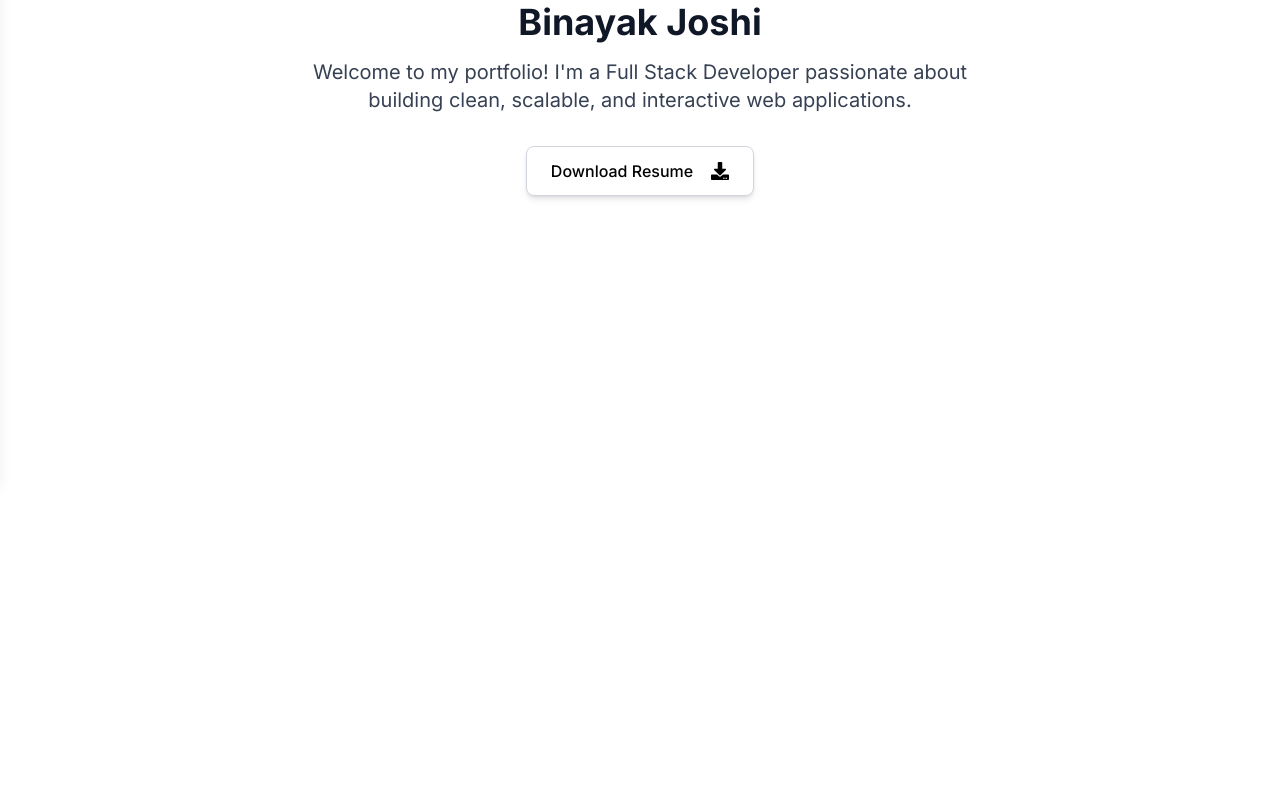
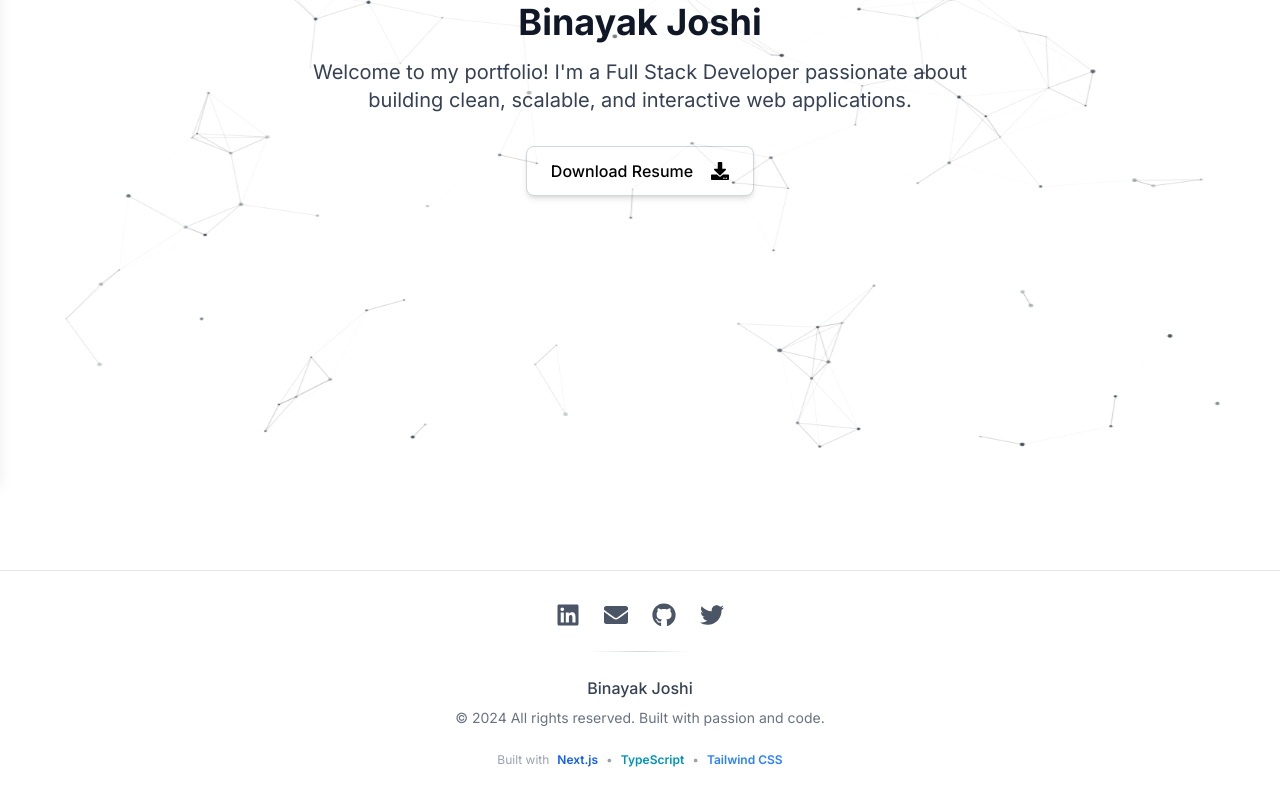
Before and after one commit to binayakjoshi/portfolio, a Next.js app: page / in a window 1280 px wide. Shown: the part 319-1119 px from the top of the page. Before the commit the page ends 889 px from the top, so only its background shows below. Built offline with nearby package versions, Linux system fonts and the light colour scheme.

Commit message:
feat(app): add new background and footer components, move files to themes folder

```diff
--- a/app/layout.tsx
+++ b/app/layout.tsx
@@ -3,7 +3,9 @@ import type { Metadata } from "next";
 import { Inter } from "next/font/google";
 import "./globals.css";
 import NavigationBar from "@/components/navigation/nav-bar";
-import ThemeProviderWrapper from "@/components/theme-provider-wrapper";
+import ThemeProviderWrapper from "@/components/background/theme-provider-wrapper";
+import Footer from "@/components/background/footer";
+import AppBackground from "@/components/background/app-background";
 
 const inter = Inter({ subsets: ["latin"] });
 
@@ -23,10 +25,13 @@ export default function RootLayout({
         className={`${inter.className} bg-white dark:bg-zinc-900 text-gray-900 dark:text-gray-100 transition-colors duration-200 min-h-screen`}
       >
         <ThemeProviderWrapper>
-          <NavigationBar />
+          <div className="relative z-50"><NavigationBar />
+          </div>
+          <AppBackground/>
           <main className="pt-4 bg-white dark:bg-zinc-900 min-h-screen">
             {children}
           </main>
+          <Footer/>
         </ThemeProviderWrapper>
       </body>
     </html>
--- /dev/null
+++ b/components/background/app-background.tsx
@@ -0,0 +1,214 @@
+'use client';
+
+import React, { useEffect, useRef } from 'react';
+import { useTheme } from 'next-themes';
+
+type Star = {
+  x: number;
+  y: number;
+  vx: number;
+  vy: number;
+  radius: number;
+  opacity: number;
+}
+
+type BackgroundProps = {
+  speed?: number;
+}
+
+const AppBackground = ({
+  speed = 0.2
+}: BackgroundProps) => {
+  const canvasRef = useRef<HTMLCanvasElement>(null);
+  const starsRef = useRef<Star[]>([]);
+  const animationFrameRef = useRef<number | undefined>(undefined);
+  const mouseRef = useRef({ x: 0, y: 0 });
+  const { resolvedTheme } = useTheme();
+
+  const seededRandom = (seed: number) => {
+    const x = Math.sin(seed) * 10000;
+    return x - Math.floor(x);
+  };
+
+  const scatteredPatterns = [
+    { seed: 42 },
+    { seed: 127 },
+    { seed: 256 },
+    { seed: 512 },
+    { seed: 768 },
+    { seed: 1024 },
+  ];
+
+  // Select a random pattern on component mount
+  const selectedPattern = useRef(
+    scatteredPatterns[Math.floor(Math.random() * scatteredPatterns.length)]
+  );
+
+  useEffect(() => {
+    const canvas = canvasRef.current;
+    if (!canvas) return;
+
+    const ctx = canvas.getContext('2d');
+    if (!ctx) return;
+
+    const initStars = () => {
+      const baseWidth = 1920;
+      const baseHeight = 1080;
+      const baseDensity = 220;
+
+      // Scale star count based on current screen size
+      const screenRatio = (canvas.width * canvas.height) / (baseWidth * baseHeight);
+      const starCount = Math.max(120, Math.floor(baseDensity * screenRatio));
+
+      starsRef.current = [];
+      const pattern = selectedPattern.current;
+      let seed = pattern.seed;
+
+      for (let i = 0; i < starCount; i++) {
+        // Generate completely scattered positions using seeded random
+        const normalizedX = seededRandom(seed++);
+        const normalizedY = seededRandom(seed++);
+
+        // Ensure even distribution across the entire screen
+        const finalX = normalizedX * 0.92 + 0.04;
+        const finalY = normalizedY * 0.92 + 0.04;
+
+        // Scale to actual screen dimensions
+        const actualX = finalX * canvas.width;
+        const actualY = finalY * canvas.height;
+
+        const radiusSeed = seededRandom(seed++);
+        const opacitySeed = seededRandom(seed++);
+        const vxSeed = seededRandom(seed++);
+        const vySeed = seededRandom(seed++);
+
+        starsRef.current.push({
+          x: actualX,
+          y: actualY,
+          vx: (vxSeed - 0.5) * 0.1 * speed,
+          vy: (vySeed - 0.5) * 0.1 * speed,
+          radius: radiusSeed * 2 + 0.5,
+          opacity: opacitySeed * 0.8 + 0.2,
+        });
+      }
+    };
+    const resizeCanvas = () => {
+      canvas.width = window.innerWidth;
+      canvas.height = Math.max(window.innerHeight, document.documentElement.scrollHeight);
+      initStars();
+    };
+    resizeCanvas();
+
+    // Separate resize handler that doesn't recreate initStars
+    const handleResize = () => {
+      canvas.width = window.innerWidth;
+      canvas.height = Math.max(window.innerHeight, document.documentElement.scrollHeight);
+      initStars();
+    };
+    window.addEventListener('resize', handleResize);
+
+    const handleMouseMove = (e: MouseEvent) => {
+      mouseRef.current = {
+        x: e.clientX,
+        y: e.clientY,
+      };
+    };
+    window.addEventListener('mousemove', handleMouseMove);
+
+    const animate = () => {
+      ctx.clearRect(0, 0, canvas.width, canvas.height);
+
+      const stars = starsRef.current;
+      const isDark = resolvedTheme === 'dark';
+      const connectionDistance = Math.min(150, Math.max(80, canvas.width / 12));
+      const mouseDistance = Math.min(180, Math.max(100, canvas.width / 10));
+
+      // Update and draw stars
+      stars.forEach((star, i) => {
+        // Update position
+        star.x += star.vx;
+        star.y += star.vy;
+
+        const padding = 20;
+        if (star.x < padding || star.x > canvas.width - padding) star.vx *= -1;
+        if (star.y < padding || star.y > canvas.height - padding) star.vy *= -1;
+
+        // Keep stars within bounds
+        star.x = Math.max(padding, Math.min(canvas.width - padding, star.x));
+        star.y = Math.max(padding, Math.min(canvas.height - padding, star.y));
+
+        ctx.beginPath();
+        ctx.arc(star.x, star.y, star.radius, 0, Math.PI * 2);
+        if (isDark) {
+          ctx.fillStyle = `rgba(156, 163, 175, ${star.opacity * 0.9})`;
+        } else {
+          ctx.fillStyle = `rgba(31, 41, 55, ${star.opacity * 0.8})`;
+        }
+        ctx.fill();
+
+        stars.slice(i + 1).forEach((otherStar) => {
+          const dx = star.x - otherStar.x;
+          const dy = star.y - otherStar.y;
+          const distance = Math.sqrt(dx * dx + dy * dy);
+
+          if (distance < connectionDistance) {
+            const opacity = (1 - distance / connectionDistance) * 0.4;
+            ctx.beginPath();
+            ctx.moveTo(star.x, star.y);
+            ctx.lineTo(otherStar.x, otherStar.y);
+            if (isDark) {
+              ctx.strokeStyle = `rgba(107, 114, 128, ${opacity})`;
+            } else {
+              ctx.strokeStyle = `rgba(17, 24, 39, ${opacity})`;
+            }
+            ctx.lineWidth = 0.8;
+            ctx.stroke();
+          }
+        });
+
+        // Draw connection to mouse (if close enough) - DARKER MOUSE LINES
+        const mouseDx = star.x - mouseRef.current.x;
+        const mouseDy = star.y - mouseRef.current.y;
+        const mouseDistanceActual = Math.sqrt(mouseDx * mouseDx + mouseDy * mouseDy);
+
+        if (mouseDistanceActual < mouseDistance) {
+          const opacity = (1 - mouseDistanceActual / mouseDistance) * 0.5;
+          ctx.beginPath();
+          ctx.moveTo(star.x, star.y);
+          ctx.lineTo(mouseRef.current.x, mouseRef.current.y);
+          if (isDark) {
+           ctx.strokeStyle = `rgba(156, 163, 175, ${opacity})`;
+          } else {
+            ctx.strokeStyle = `rgba(17, 24, 39, ${opacity})`;
+          }
+          ctx.lineWidth = 1.2;
+          ctx.stroke();
+        }
+      });
+
+      animationFrameRef.current = requestAnimationFrame(animate);
+    };
+    animate();
+
+    return () => {
+      window.removeEventListener('resize', handleResize);
+      window.removeEventListener('mousemove', handleMouseMove);
+      if (animationFrameRef.current) {
+        cancelAnimationFrame(animationFrameRef.current);
+      }
+    };
+  }, [speed, resolvedTheme]);
+
+  return (
+    <canvas
+      ref={canvasRef}
+      className="fixed inset-0 pointer-events-none z-0 w-full h-full transition-opacity duration-300"
+      style={{
+        background: 'transparent',
+        minHeight: '100vh',
+      }}
+    />
+  );
+};
+
+export default AppBackground;
--- /dev/null
+++ b/components/background/footer.tsx
@@ -0,0 +1,84 @@
+'use client';
+
+import React from 'react';
+import { FaLinkedin, FaEnvelope, FaGithub, FaTwitter } from 'react-icons/fa';
+
+const Footer: React.FC = () => {
+  const currentYear = new Date().getFullYear();
+
+  const socialLinks = [
+    {
+      icon: FaLinkedin,
+      href: 'https://www.linkedin.com/in/binayak-joshi-266203305',
+      label: 'LinkedIn',
+      color: 'hover:text-blue-600 dark:hover:text-blue-400'
+    },
+    {
+      icon: FaEnvelope,
+      href: 'mailto:binayak@pm.me',
+      label: 'Email',
+      color: 'hover:text-red-600 dark:hover:text-red-400'
+    },
+    {
+      icon: FaGithub,
+      href: 'https://github.com/binayakjoshi',
+      label: 'GitHub',
+      color: 'hover:text-gray-800 dark:hover:text-gray-300'
+    },
+    {
+      icon: FaTwitter,
+      href: 'https://twitter.com/binayakjoshi',
+      label: 'Twitter',
+      color: 'hover:text-blue-500 dark:hover:text-blue-300'
+    }
+  ];
+
+  return (
+    <footer className="relative z-10 bg-white/80 dark:bg-zinc-900/80 backdrop-blur-sm border-t border-gray-200 dark:border-zinc-700 mt-auto">
+      <div className="max-w-6xl mx-auto px-4 sm:px-6 lg:px-8 py-8">
+        <div className="flex flex-col items-center space-y-6">
+
+          <div className="flex space-x-6">
+            {socialLinks.map((social) => {
+              const IconComponent = social.icon;
+              return (
+                <a
+                  key={social.label}
+                  href={social.href}
+                  target="_blank"
+                  rel="noopener noreferrer"
+                  className={`text-gray-600 dark:text-gray-400 ${social.color} transition-colors duration-200 transform hover:scale-110`}
+                  aria-label={social.label}
+                >
+                  <IconComponent size={24} />
+                </a>
+              );
+            })}
+          </div>
+
+          <div className="w-24 h-px bg-gradient-to-r from-transparent via-gray-300 dark:via-zinc-600 to-transparent"></div>
+
+          <div className="text-center space-y-2">
+            <p className="text-gray-700 dark:text-gray-300 font-medium">
+              Binayak Joshi
+            </p>
+            <p className="text-sm text-gray-500 dark:text-gray-400">
+              © {currentYear} All rights reserved. Built with passion and code.
+            </p>
+          </div>
+
+          <div className="text-xs text-gray-400 dark:text-gray-500 flex items-center space-x-2">
+            <span>Built with</span>
+            <span className="text-blue-600 dark:text-blue-400 font-semibold">Next.js</span>
+            <span>•</span>
+            <span className="text-cyan-600 dark:text-cyan-400 font-semibold">TypeScript</span>
+            <span>•</span>
+            <span className="text-blue-500 dark:text-blue-300 font-semibold">Tailwind CSS</span>
+          </div>
+        </div>
+      </div>
+    </footer>
+  );
+};
+
+export default Footer;
--- a/components/navigation/nav-bar.tsx
+++ b/components/navigation/nav-bar.tsx
@@ -73,7 +73,7 @@ const NavigationBar = () => {
             </ul>
           </nav>
 
-          <div className="p-6 border-t border-gray-200 dark:border-gray-700 bg-gray-50 dark:bg-zinc-800">
+          <div className="p-6 border-t border-gray-200 dark:border-gray-700  dark:bg-zinc-800">
             <div className="mb-4">
               <Button
                 onClick={() =>
```
Also changed, not shown: components/background/theme-provider-wrapper.tsx (renamed from components/theme-provider-wrapper.tsx).
